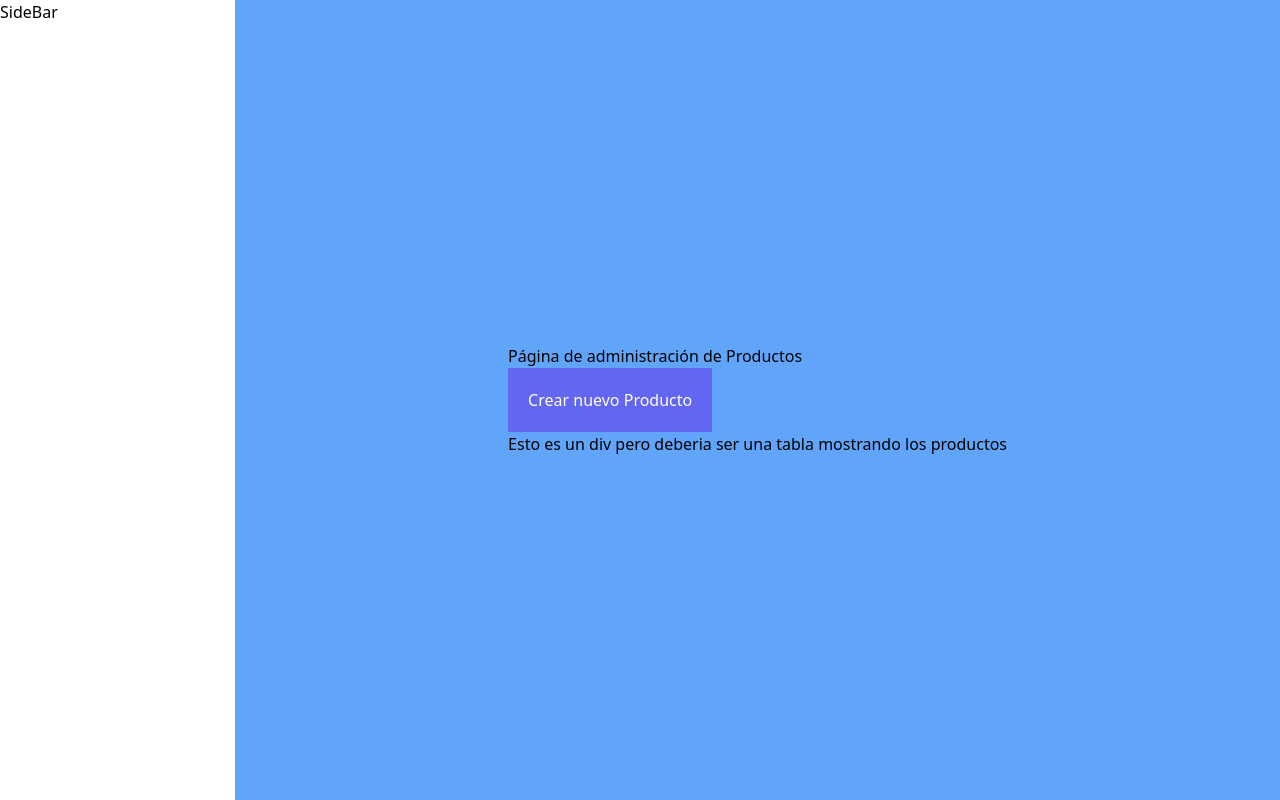
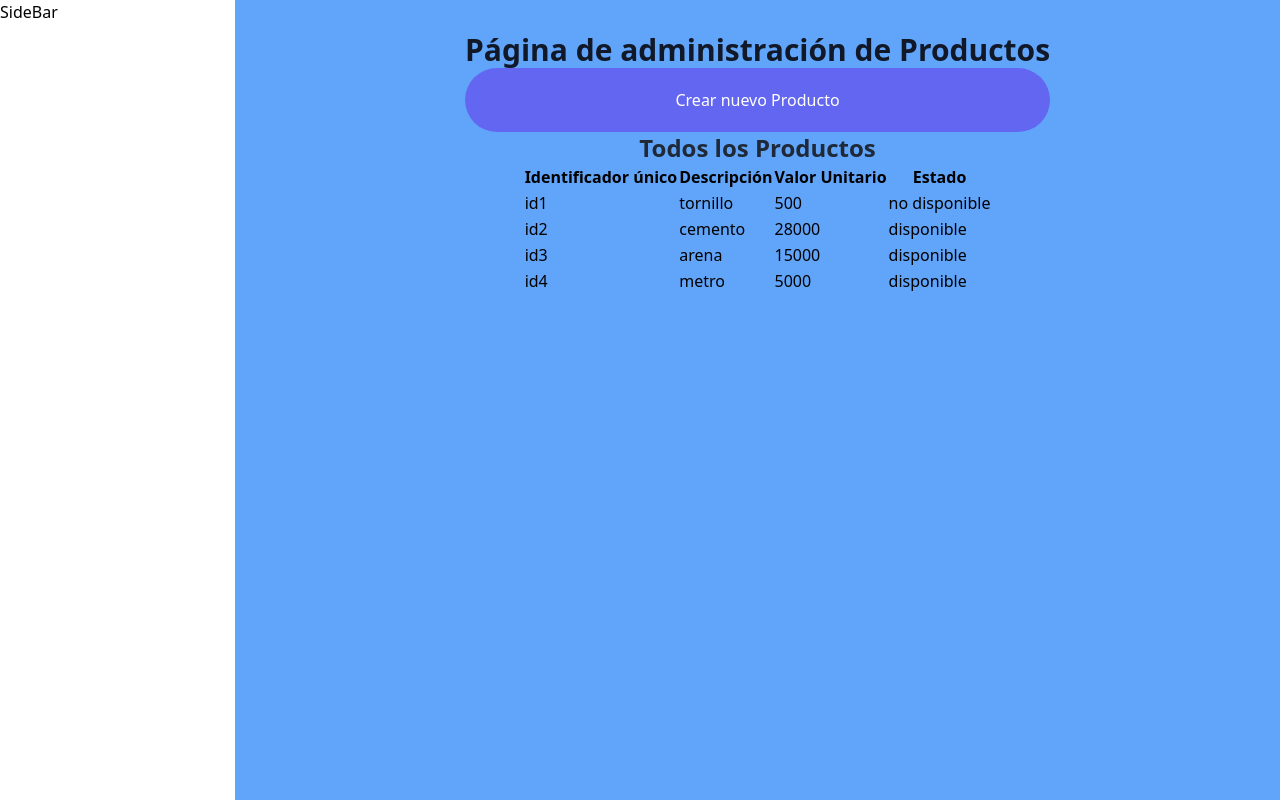
Before and after one commit to jmarti1a2/Project, a React (Create React App) app: page /admin/productos in a window 1280 px wide. Built offline with nearby package versions, Linux system fonts and the light colour scheme.

Commit message:
se realizan cmabios para hacer front mas dinamico

```diff
--- a/src/pages/admin/Productos.jsx
+++ b/src/pages/admin/Productos.jsx
@@ -1,9 +1,44 @@
 import React, { useEffect, useState } from 'react';
 
 
+const productosBackend = [
+    {
+        identificador_unico:"id1",
+        descripcion:"tornillo",
+        valor_unitario:"500",
+        estado:"no disponible",
+    },
+    {
+        identificador_unico:"id2",
+        descripcion:"cemento",
+        valor_unitario:"28000",
+        estado:"disponible",
+    },
+    {
+        identificador_unico:"id3",
+        descripcion:"arena",
+        valor_unitario:"15000",
+        estado:"disponible",
+    },
+    {
+        identificador_unico:"id4",
+        descripcion:"metro",
+        valor_unitario:"5000",
+        estado:"disponible",
+    }
+]
+
 const Productos = () => {
     const [ mostrarTabla,setMostrarTabla ] = useState(true);
+    const [productos,setProductos] = useState([])
     const [textoBoton,setTextoBoton] = useState('Crear nuevo Producto');
+
+    useEffect(()=>{
+        //obtener lista de productos desde el backend
+        setProductos(productosBackend)
+
+    },[])
+
 
     useEffect(()=> {
         if(mostrarTabla){
@@ -14,26 +49,77 @@ const Productos = () => {
         }
     },[mostrarTabla])
     return (
-        <div>
-            <h2>Página de administración de Productos</h2>
+        <div className='flex h-full w-full flex-col items-center justify-start p-8'>
+            <div className='flex flex-col'>
+            <h2 className='text-3xl font-extrabold text-gray-900'>Página de administración de Productos</h2>
             <button
                 onClick={() => {
                     setMostrarTabla(!mostrarTabla)
                     }}
-                    className='text-white bg-indigo-500 p-5 '
+                    className='text-white bg-indigo-500 p-5 rounded-full'
                 >
                     {textoBoton}
             </button>
-            {mostrarTabla ? <TablaProductos /> : <FormularioCreacionProductos />}
+            </div>
+
+            {mostrarTabla ? (
+            <TablaProductos listaProductos={productos} />
+            ): (
+            <FormularioCreacionProductos />
+            )}
         </div>
     )
 }
 
-const TablaProductos = ()=>{
-    return <div>Esto es un div pero deberia ser una tabla mostrando los productos</div>
+const TablaProductos = ({listaProductos})=>{
+    useEffect(()=>{
+        console.log('este es el listado de productos en el componente tabla', listaProductos)
+    },[listaProductos])
+
+    return (
+        <div className='flex flex-col items-center justify-center'>
+            <h2 className='text-2xl font font-extrabold text-gray-800'>Todos los Productos</h2>
+            <table>
+            <thead>
+                <tr>
+                <th>Identificador único</th>
+                <th>Descripción</th>
+                <th>Valor Unitario</th>
+                <th>Estado</th>
+                </tr>
+            </thead>
+            <tbody>
+                {listaProductos.map((producto)=>{
+                    return (
+                        <tr>
+                            <td>{producto.identificador_unico}</td>
+                            <td>{producto.descripcion}</td>
+                            <td>{producto.valor_unitario}</td>
+                            <td>{producto.estado}</td>
+                        </tr>
+                    )
+                })}
+            </tbody>
+        </table>
+        </div>
+
+    )
+
+
+
 }
 const FormularioCreacionProductos = ()=>{
-    return <div>Esto es un div pero deberia ser un formulario para crear un nuevo producto</div>
+    return <div className='flex flex-col items-center justify-center'>
+        <h2 className='text-2xl font font-extrabold text-gray-800'>CREAR NUEVO PRODUCTO</h2>
+        <form className='grid grid-cols-2'>
+            <input className='bg-gray-50 border-gray-600 p-2 rounded-lg m-2' type='text '/>
+            <input className='bg-gray-50 border-gray-600 p-2 rounded-lg m-2' type='text '/>
+            <input className='bg-gray-50 border-gray-600 p-2 rounded-lg m-2' type='text '/>
+            <input className='bg-gray-50 border-gray-600 p-2 rounded-lg m-2' type='text '/>
+            <button className='col-span-2 bg-indigo-500 p-2 rounded-full shadow-md'>Guardar Producto</button>
+        </form>
+
+    </div>
 }
 
 export default Productos
```
